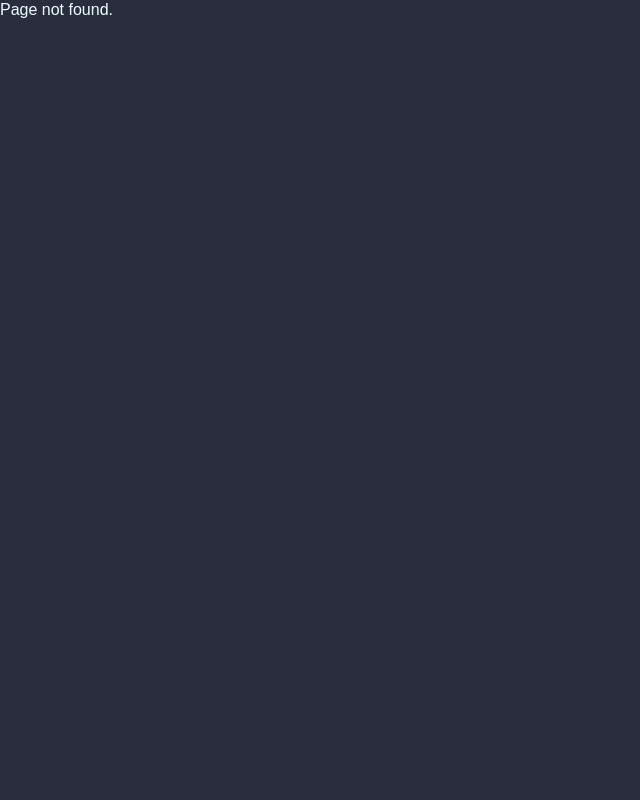
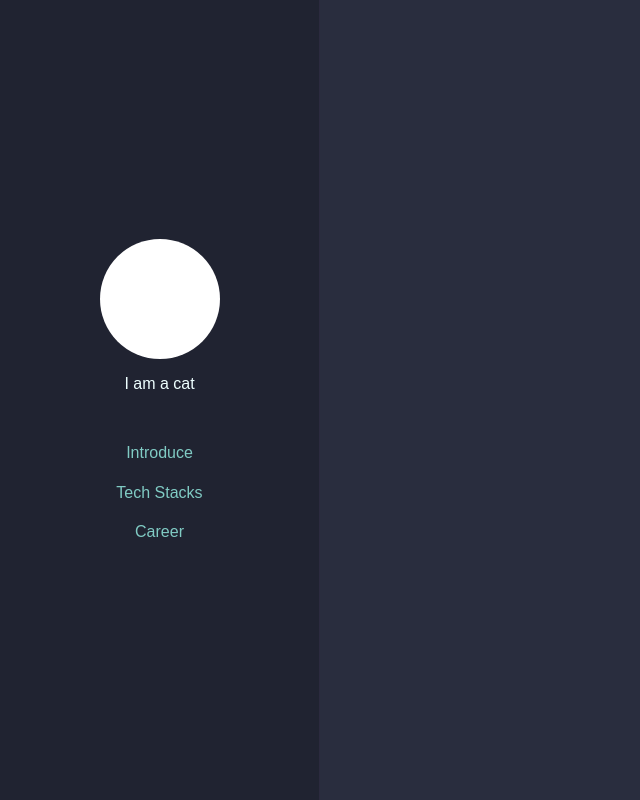
Before and after one commit to develop3357/portfolio, a React (Create React App) app: page /career in a window 1280 px wide. Before the commit this address had no page. Shown: the whole page, without its empty margins (0-640 px from the left). Built offline with nearby package versions, Linux system fonts and the light colour scheme.

Commit message:
feat: modify routing and add template pages

```diff
--- a/src/components/Error404.tsx
+++ /dev/null
@@ -1,5 +0,0 @@
-function Error404() {
-  return <h1>Page not found.</h1>;
-}
-
-export default Error404;
--- a/src/components/Header.tsx
+++ b/src/components/Header.tsx
@@ -1,5 +1,60 @@
+import { motion } from "framer-motion";
+import { Link } from "react-router-dom";
+import styled from "styled-components";
+
+const Wrapper = styled.header`
+  display: flex;
+  flex-direction: column;
+  justify-content: center;
+  align-items: center;
+  padding: 15px;
+  background-color: ${(props) => props.theme.Contrast};
+  color: ${(props) => props.theme.WhiteBlackColor};
+  border-right: 1px solid ${(props) => props.theme.Border};
+`;
+
+const Character = styled.div`
+  display: flex;
+  flex-direction: column;
+  align-items: center;
+  margin-bottom: 50px;
+`;
+
+const Photo = styled.div`
+  width: 120px;
+  height: 120px;
+  border-radius: 60px;
+  background-color: white;
+  margin-bottom: 15px;
+`;
+
+const Description = styled.div``;
+
+const Item = styled(motion.ul)`
+  font-size: 16px;
+  text-align: center;
+  margin-bottom: 20px;
+  color: ${(props) => props.theme.LinksColor};
+`;
+
 function Header() {
-  return null;
+  return (
+    <Wrapper>
+      <Character>
+        <Photo />
+        <Description>I am a cat</Description>
+      </Character>
+      <Item>
+        <Link to="/introduce">Introduce</Link>
+      </Item>
+      <Item>
+        <Link to="/tech-stacks">Tech Stacks</Link>
+      </Item>
+      <Item>
+        <Link to="/career">Career</Link>
+      </Item>
+    </Wrapper>
+  );
 }
 
 export default Header;
--- /dev/null
+++ b/src/routes/Career.tsx
@@ -0,0 +1,9 @@
+import styled from "styled-components";
+
+const Article = styled.article``;
+
+function Career() {
+  return <Article></Article>;
+}
+
+export default Career;
--- a/src/routes/Intro.tsx
+++ /dev/null
@@ -1,5 +0,0 @@
-function Intro() {
-  return null;
-}
-
-export default Intro;
--- /dev/null
+++ b/src/routes/Introduce.tsx
@@ -0,0 +1,9 @@
+import styled from "styled-components";
+
+const Article = styled.article``;
+
+function Introduce() {
+  return <Article></Article>;
+}
+
+export default Introduce;
--- a/src/routes/router.tsx
+++ b/src/routes/router.tsx
@@ -1,20 +1,21 @@
-import { createBrowserRouter } from "react-router-dom";
+import { createBrowserRouter, Navigate } from "react-router-dom";
 import App from "../App";
-import Error404 from "../components/Error404";
-import Intro from "./Intro";
+import Career from "./Career";
+import Introduce from "./Introduce";
+import TechStacks from "./TechStacks";
 
 const router = createBrowserRouter([
   {
     path: "",
     element: <App />,
-    errorElement: <Error404 />,
     children: [
-      {
-        path: "/intro",
-        element: <Intro />,
-      },
+      { path: "/introduce", element: <Introduce /> },
+      { path: "/tech-stacks", element: <TechStacks /> },
+      { path: "/career", element: <Career /> },
+      { path: "", element: <Introduce /> },
     ],
   },
+  { path: "*", element: <Navigate to="/" /> },
 ]);
 
 export default router;
```
